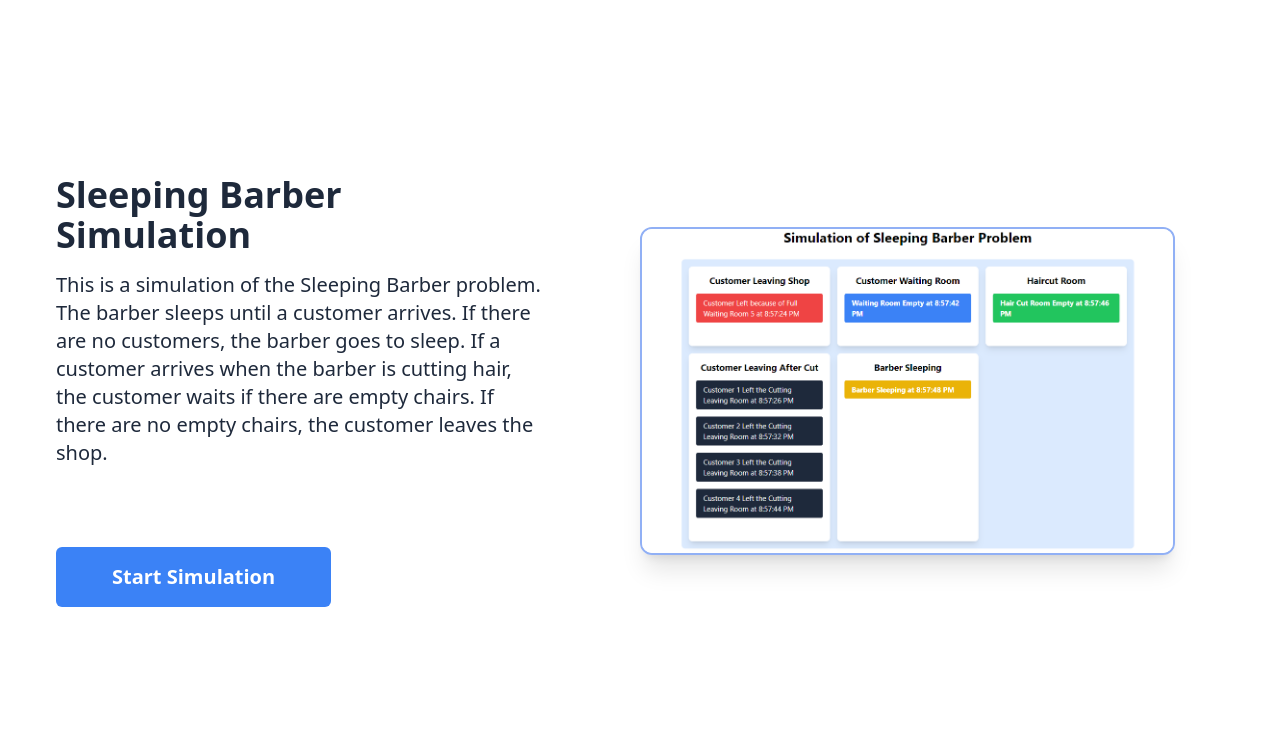
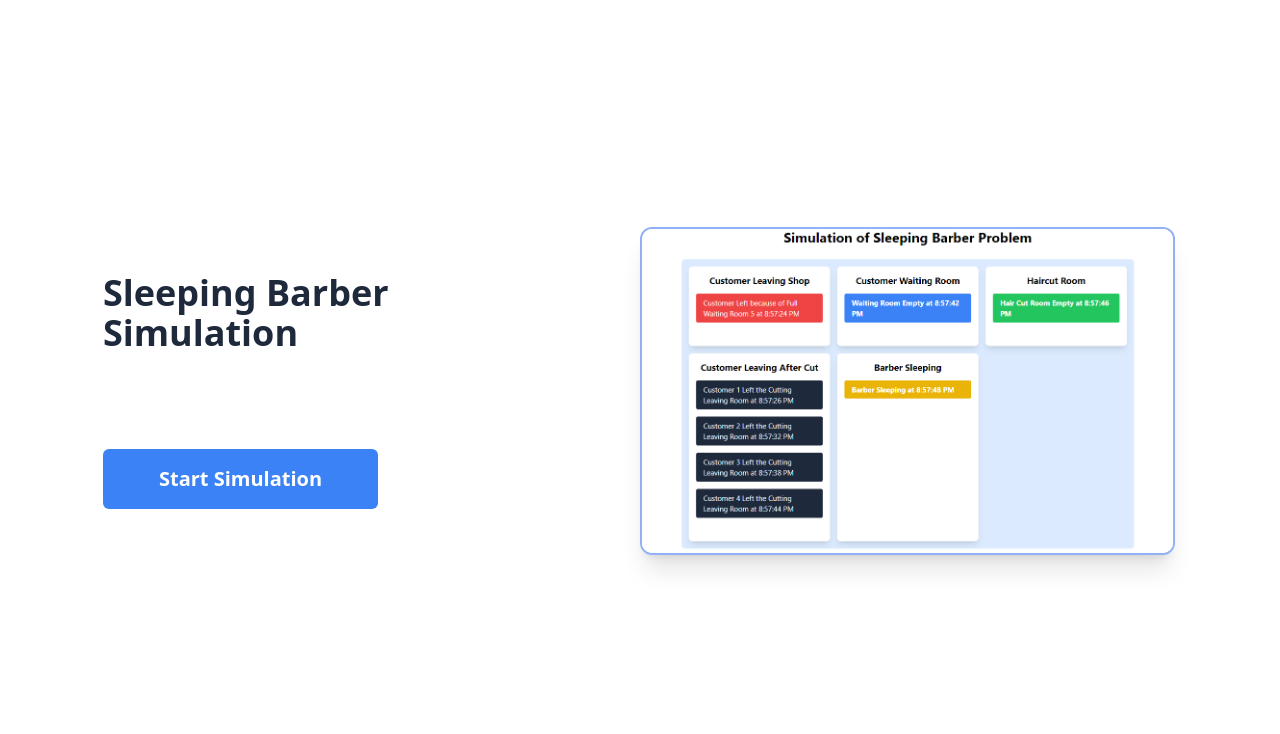
Before and after one commit to anirudh111111/sleeping-barbers-problem, a plain HTML site: page index.html in a window 1280 px wide. Shown: the part 66-800 px from the top of the page. Drawn offline with nearby package versions, Linux system fonts and the light colour scheme.

Commit message:
Update index.html

```diff
--- a/index.html
+++ b/index.html
@@ -76,11 +76,11 @@
             Sleeping Barber Simulation
           </h1>
           <p class="text-xl text-slate-800 mt-4">
-            This is a simulation of the Sleeping Barber problem. The barber
+<!--             This is a simulation of the Sleeping Barber problem. The barber
             sleeps until a customer arrives. If there are no customers, the
             barber goes to sleep. If a customer arrives when the barber is
             cutting hair, the customer waits if there are empty chairs. If there
-            are no empty chairs, the customer leaves the shop.
+            are no empty chairs, the customer leaves the shop. -->
           </p>
         </div>
         <div>
```
